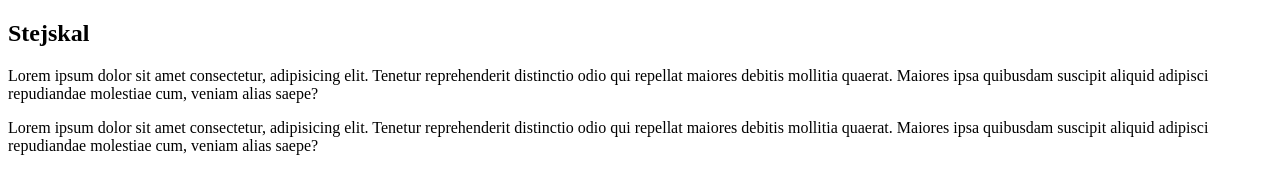
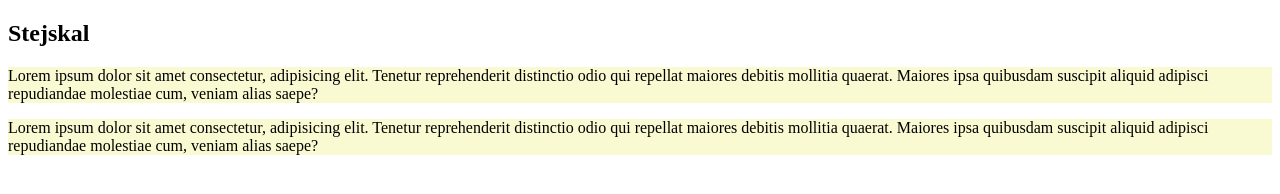
Before and after one commit to TomikimoT/Stejskal2, a plain HTML site: page index.html in a window 1280 px wide. Drawn offline with Linux system fonts and the light colour scheme.

Commit message:
žluté pozadí pro odstavce

```diff
--- a/css/style.css
+++ b/css/style.css
@@ -1 +1,5 @@
 /*Styly*/
+
+p {
+    background-color: lightgoldenrodyellow;
+}
```
